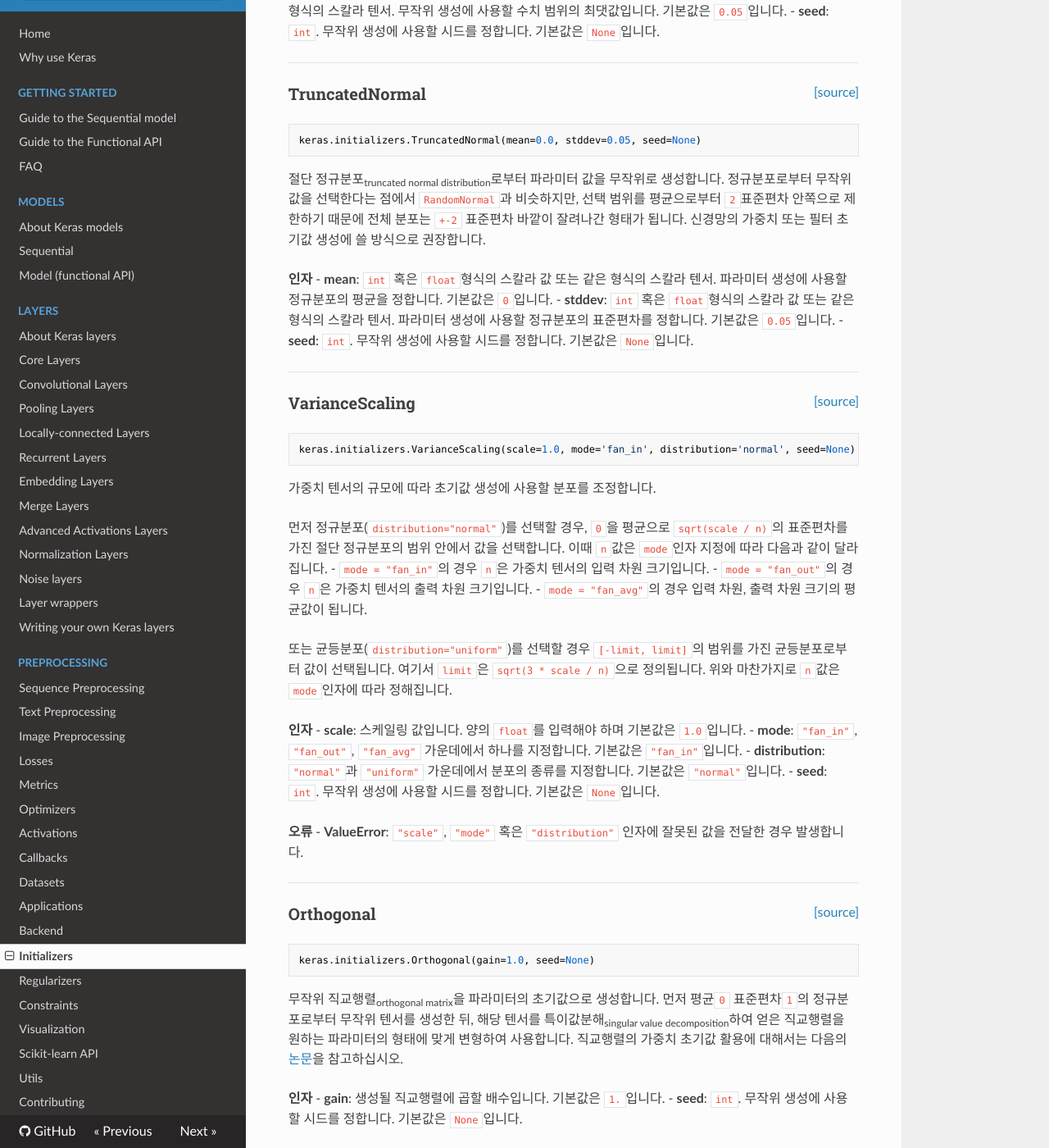
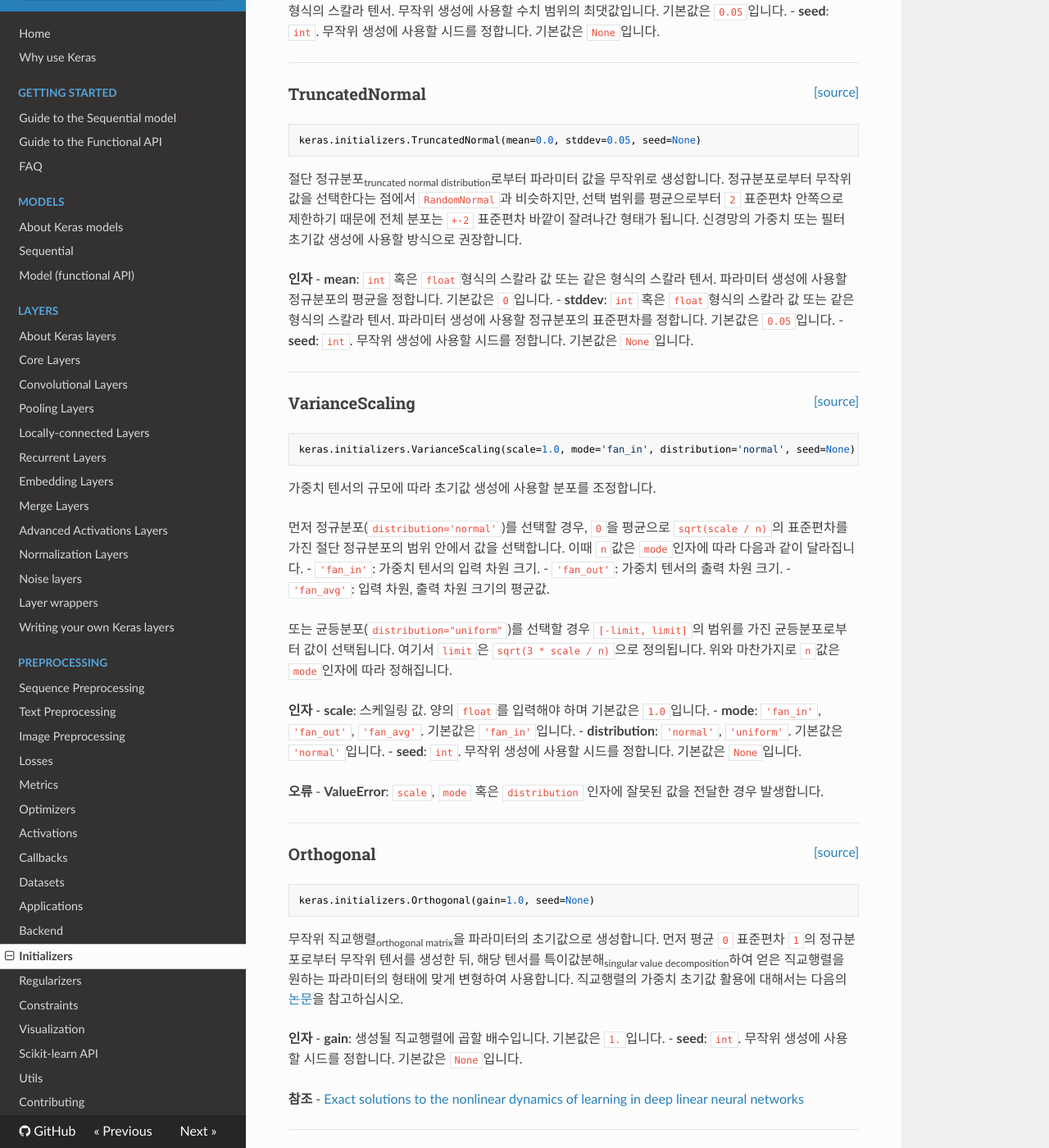
Before and after one commit to keras-team/keras-docs-ko, an MkDocs documentation site: the page built from sources/initializers.md, in a window 1280 px wide and 1400 px high, scrolled down 1744 px. Shown: the whole window at 82% size. Built offline with MkDocs 1.6.1, drawn with Linux system fonts in a browser that asks for light colours; nearby versions of some CDN libraries; some of the changed text lies outside the part shown.

Commit message:
Update initializers.md

````diff
--- a/sources/initializers.md
+++ b/sources/initializers.md
@@ -78,7 +78,7 @@
 ```python
 keras.initializers.TruncatedNormal(mean=0.0, stddev=0.05, seed=None)
 ```
-절단 정규분포<sub>truncated normal distribution</sub>로부터 파라미터 값을 무작위로 생성합니다. 정규분포로부터 무작위 값을 선택한다는 점에서 `RandomNormal`과 비슷하지만, 선택 범위를 평균으로부터 `2`표준편차 안쪽으로 제한하기 때문에 전체 분포는 `+-2` 표준편차 바깥이 잘려나간 형태가 됩니다. 신경망의 가중치 또는 필터 초기값 생성에 쓸 방식으로 권장합니다.
+절단 정규분포<sub>truncated normal distribution</sub>로부터 파라미터 값을 무작위로 생성합니다. 정규분포로부터 무작위 값을 선택한다는 점에서 `RandomNormal`과 비슷하지만, 선택 범위를 평균으로부터 `2` 표준편차 안쪽으로 제한하기 때문에 전체 분포는 `+-2` 표준편차 바깥이 잘려나간 형태가 됩니다. 신경망의 가중치 또는 필터 초기값 생성에 사용할 방식으로 권장합니다.
 
 __인자__
 - __mean__: `int` 혹은 `float`형식의 스칼라 값 또는 같은 형식의 스칼라 텐서. 파라미터 생성에 사용할 정규분포의 평균을 정합니다. 기본값은 `0`입니다.
@@ -93,21 +93,21 @@
 ```
 가중치 텐서의 규모에 따라 초기값 생성에 사용할 분포를 조정합니다.
 
-먼저 정규분포(`distribution="normal"`)를 선택할 경우, `0`을 평균으로 `sqrt(scale / n)`의 표준편차를 가진 절단 정규분포의 범위 안에서 값을 선택합니다. 이때 `n`값은 `mode`인자 지정에 따라 다음과 같이 달라집니다.
-- `mode = "fan_in"`의 경우 `n`은 가중치 텐서의 입력 차원 크기입니다.
-- `mode = "fan_out"`의 경우 `n`은 가중치 텐서의 출력 차원 크기입니다.
-- `mode = "fan_avg"`의 경우 입력 차원, 출력 차원 크기의 평균값이 됩니다.
+먼저 정규분포(`distribution='normal'`)를 선택할 경우, `0`을 평균으로 `sqrt(scale / n)`의 표준편차를 가진 절단 정규분포의 범위 안에서 값을 선택합니다. 이때 `n`값은 `mode`인자에 따라 다음과 같이 달라집니다.
+- `'fan_in'`: 가중치 텐서의 입력 차원 크기.
+- `'fan_out'`: 가중치 텐서의 출력 차원 크기.
+- `'fan_avg'`: 입력 차원, 출력 차원 크기의 평균값.
 
 또는 균등분포(`distribution="uniform"`)를 선택할 경우 `[-limit, limit]`의 범위를 가진 균등분포로부터 값이 선택됩니다. 여기서 `limit`은 `sqrt(3 * scale / n)`으로 정의됩니다. 위와 마찬가지로 `n`값은 `mode`인자에 따라 정해집니다.
 
 __인자__
-- __scale__: 스케일링 값입니다. 양의 `float`를 입력해야 하며 기본값은 `1.0`입니다.
-- __mode__: `"fan_in"`, `"fan_out"`, `"fan_avg"` 가운데에서 하나를 지정합니다. 기본값은 `"fan_in"`입니다.
-- __distribution__: `"normal"`과 `"uniform"` 가운데에서 분포의 종류를 지정합니다. 기본값은 `"normal"`입니다.
+- __scale__: 스케일링 값. 양의 `float`를 입력해야 하며 기본값은 `1.0`입니다.
+- __mode__: `'fan_in'`, `'fan_out'`, `'fan_avg'`. 기본값은 `'fan_in'`입니다.
+- __distribution__: `'normal'`, `'uniform'`. 기본값은 `'normal'`입니다.
 - __seed__: `int`. 무작위 생성에 사용할 시드를 정합니다. 기본값은 `None`입니다.
 
 __오류__
-- __ValueError__: `"scale"`, `"mode"` 혹은 `"distribution"` 인자에 잘못된 값을 전달한 경우 발생합니다.
+- __ValueError__: `scale`, `mode` 혹은 `distribution` 인자에 잘못된 값을 전달한 경우 발생합니다.
 
 ----
 <span style="float:right;">[[source]](https://github.com/keras-team/keras/blob/master/keras/initializers.py#L229)</span>
@@ -115,7 +115,7 @@
 ```python
 keras.initializers.Orthogonal(gain=1.0, seed=None)
 ```
-무작위 직교행렬<sub>orthogonal matrix</sub>을 파라미터의 초기값으로 생성합니다. 먼저 평균`0` 표준편차`1`의 정규분포로부터 무작위 텐서를 생성한 뒤, 해당 텐서를 특이값분해<sub>singular value decomposition</sub>하여 얻은 직교행렬을 원하는 파라미터의 형태에 맞게 변형하여 사용합니다. 직교행렬의 가중치 초기값 활용에 대해서는 다음의 [논문](http://arxiv.org/abs/1312.6120)을 참고하십시오.
+무작위 직교행렬<sub>orthogonal matrix</sub>을 파라미터의 초기값으로 생성합니다. 먼저 평균 `0` 표준편차 `1`의 정규분포로부터 무작위 텐서를 생성한 뒤, 해당 텐서를 특이값분해<sub>singular value decomposition</sub>하여 얻은 직교행렬을 원하는 파라미터의 형태에 맞게 변형하여 사용합니다. 직교행렬의 가중치 초기값 활용에 대해서는 다음의 [논문](http://arxiv.org/abs/1312.6120)을 참고하십시오.
 
 __인자__
 - __gain__: 생성될 직교행렬에 곱할 배수입니다. 기본값은 `1.`입니다.
````
Also changed, not shown: other parts of sources/initializers.md (+1 -1 lines).
